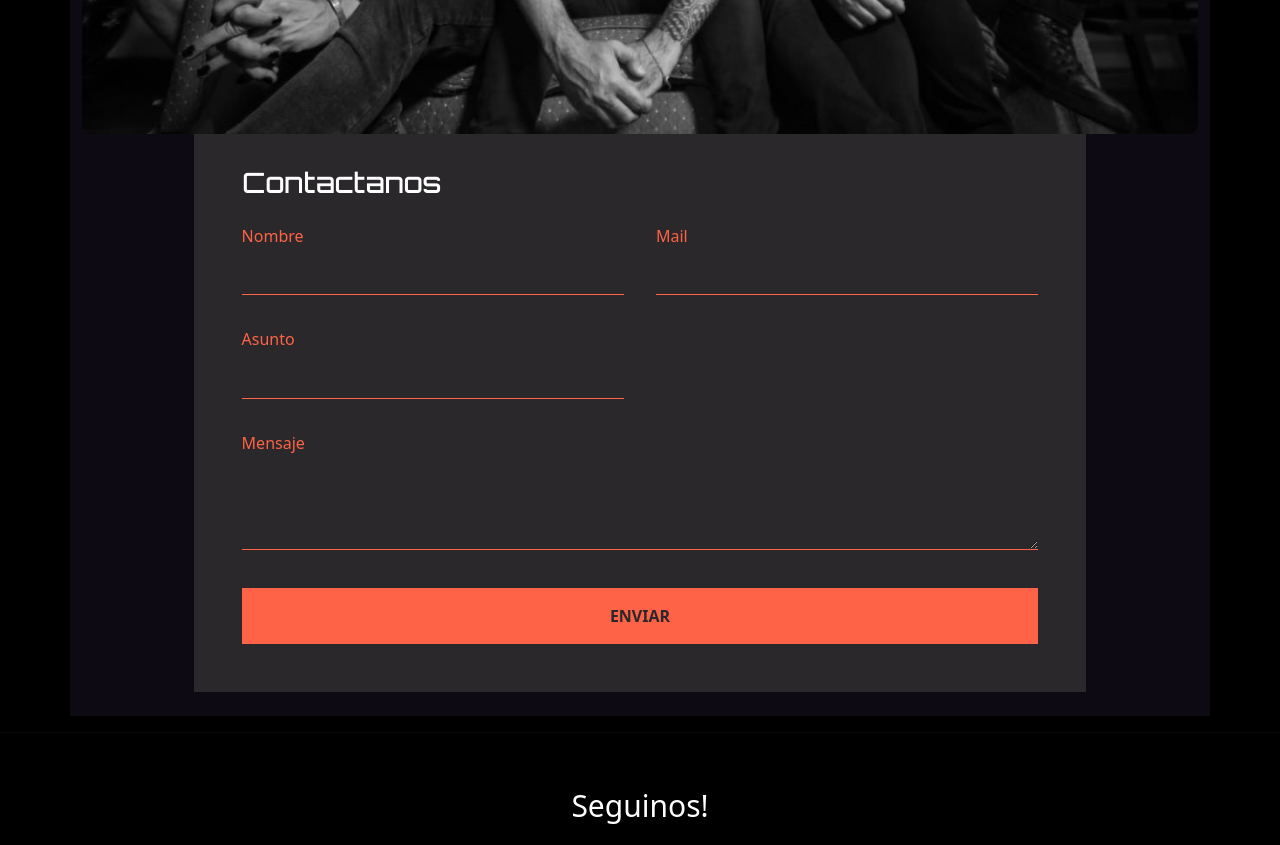
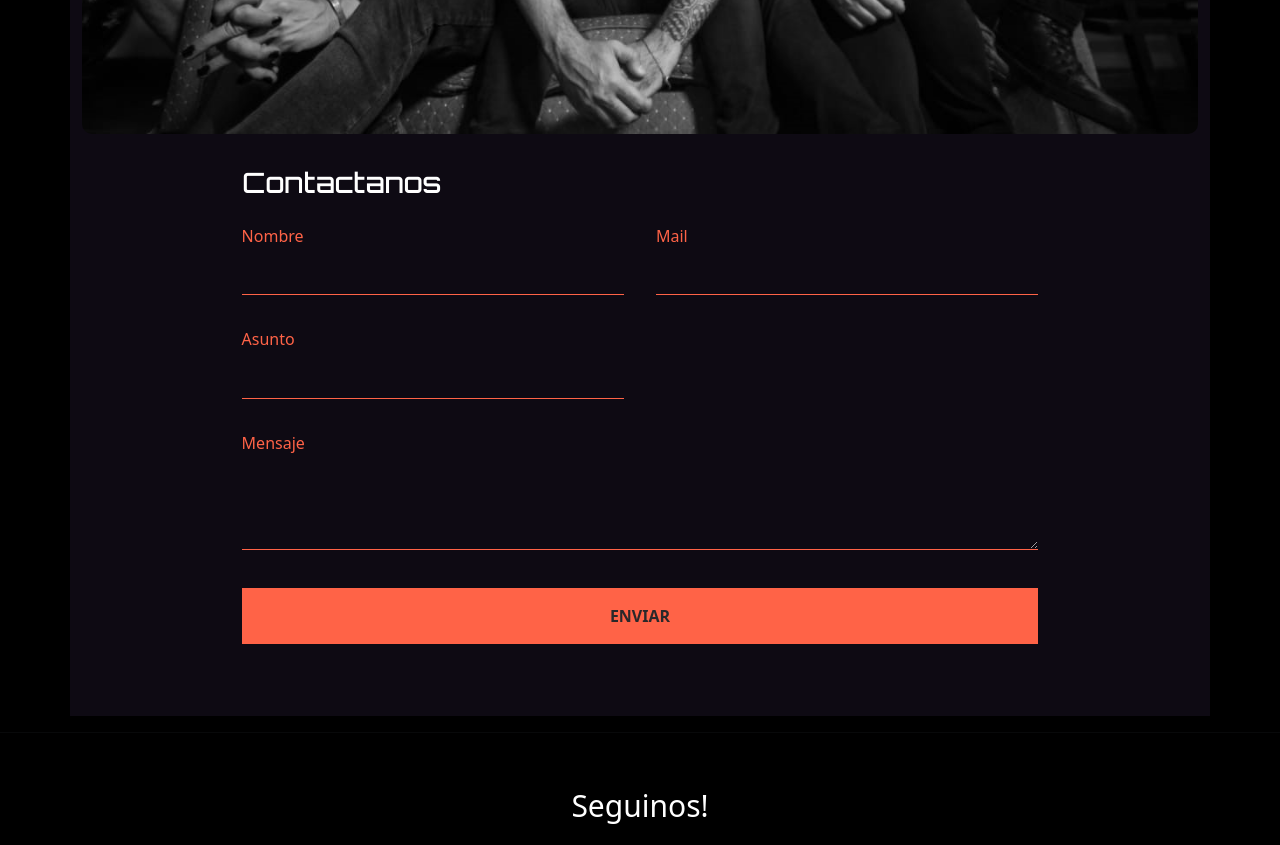
Before and after one commit to Alexis-Pastore/Sitio-Web-AlienHits, a plain HTML site: page pages/contacto.html in a window 1280 px wide. Shown: the part 680-1525 px from the top of the page. Drawn offline with nearby package versions, Linux system fonts and the light colour scheme; a web font is replaced by a local one.

Commit message:
actualizacion2

```diff
--- a/css/style.scss
+++ b/css/style.scss
@@ -172,7 +172,7 @@ h3{
  /* Contacto */
 
 .contact-form {
-    background: #2a282a;
+
         h3{
             color: white;
         }
```
Also changed, not shown: css/style.css, 1 other file.
